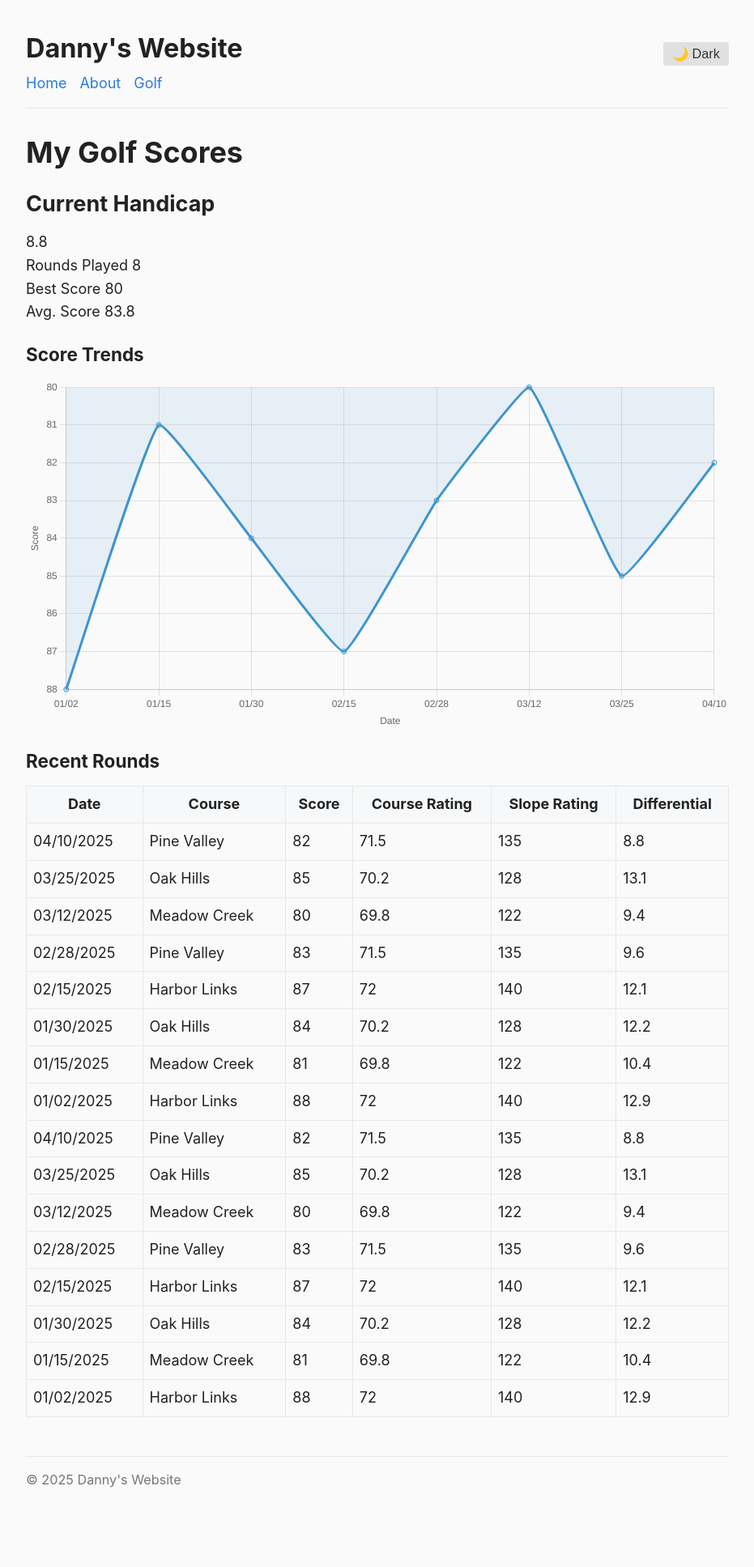
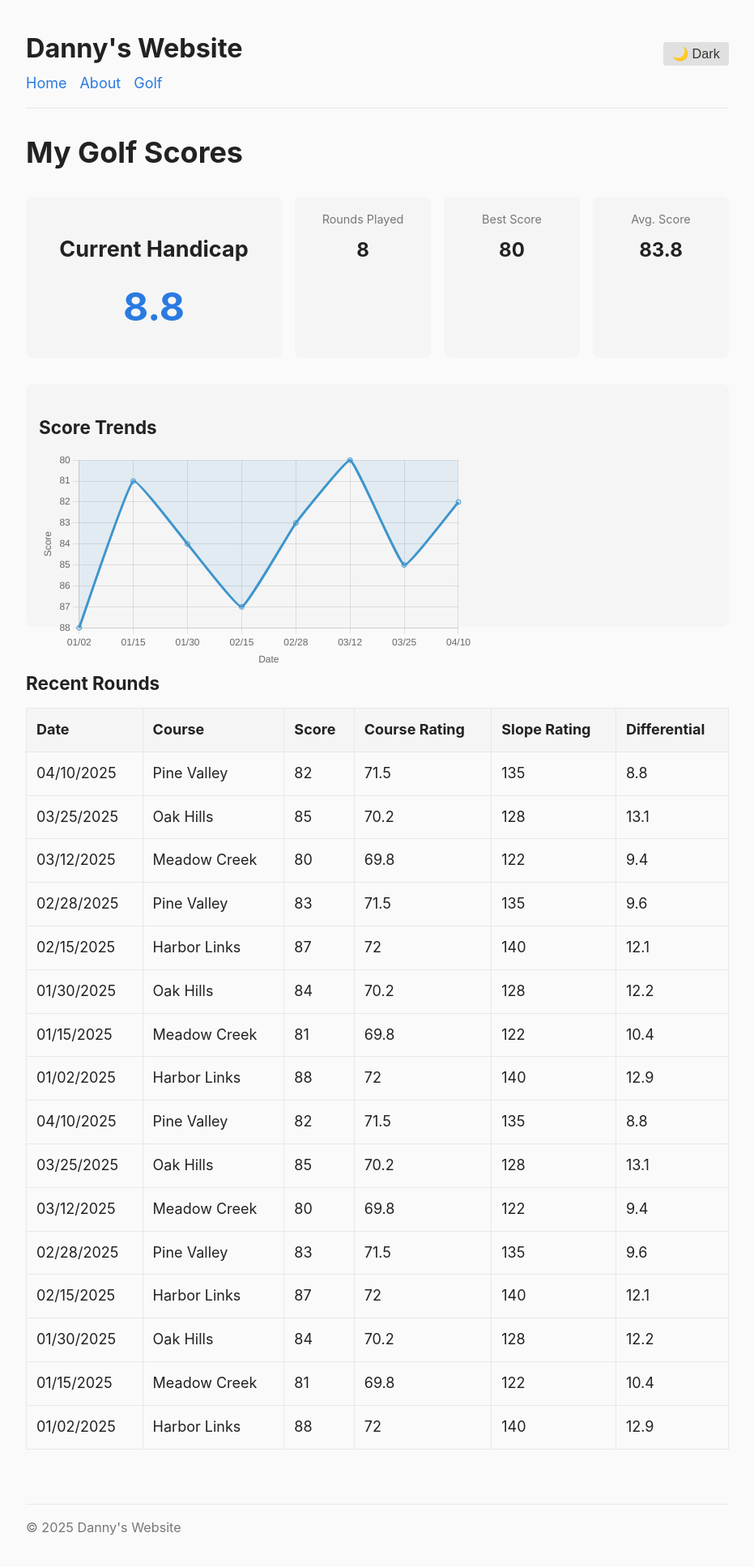
Before and after one commit to DanSop/DanSop.github.io, a Jekyll site: the page built from golf.md, in a window 1280 px wide. Shown: the whole page at 81% size, without its empty margins (174-1105 px from the left). Built offline with Jekyll 4.4.1, drawn with Linux system fonts in a browser that asks for light colours; before the commit the page ends 1876 px from its top, so only the background shows below that.

Commit message:
Update main.css

```diff
--- a/css/main.css
+++ b/css/main.css
@@ -8,6 +8,8 @@
   --secondary-text: #777;
   --button-bg: #e0e0e0;
   --button-color: #333;
+  --highlight-bg: #f5f5f5;
+  --highlight-accent: #2a7ae2;
 }
 
 [data-theme="dark"] {
@@ -19,6 +21,8 @@
   --secondary-text: #bbb;
   --button-bg: #444;
   --button-color: #eee;
+  --highlight-bg: #333;
+  --highlight-accent: #79b8ff;
 }
 
 * {
@@ -243,3 +247,112 @@ ul, ol {
 .math {
   overflow-x: auto;
 }
+
+/* Golf scores page styling */
+.golf-stats-container {
+  margin: 2rem 0;
+}
+
+.stats-summary {
+  display: flex;
+  flex-wrap: wrap;
+  justify-content: space-between;
+  margin-bottom: 2rem;
+  gap: 1rem;
+}
+
+.handicap-display {
+  flex: 1;
+  min-width: 250px;
+  padding: 1.5rem;
+  background-color: var(--highlight-bg);
+  border-radius: 8px;
+  text-align: center;
+  transition: background-color 0.3s ease;
+}
+
+.handicap-value {
+  font-size: 3rem;
+  font-weight: bold;
+  color: var(--highlight-accent);
+  transition: color 0.3s ease;
+}
+
+.quick-stats {
+  flex: 2;
+  display: flex;
+  gap: 1rem;
+  flex-wrap: wrap;
+}
+
+.stat-box {
+  flex: 1;
+  min-width: 120px;
+  padding: 1rem;
+  background-color: var(--highlight-bg);
+  border-radius: 8px;
+  text-align: center;
+  display: flex;
+  flex-direction: column;
+  transition: background-color 0.3s ease;
+}
+
+.stat-label {
+  font-size: 0.9rem;
+  color: var(--secondary-text);
+  margin-bottom: 0.5rem;
+  transition: color 0.3s ease;
+}
+
+.stat-value {
+  font-size: 1.5rem;
+  font-weight: bold;
+}
+
+.chart-container {
+  margin: 2rem 0;
+  height: 300px;
+  background-color: var(--highlight-bg);
+  padding: 1rem;
+  border-radius: 8px;
+  transition: background-color 0.3s ease;
+}
+
+.scores-table-container {
+  margin: 2rem 0;
+  overflow-x: auto;
+}
+
+.scores-table {
+  width: 100%;
+  border-collapse: collapse;
+}
+
+.scores-table th, .scores-table td {
+  padding: 0.75rem;
+  text-align: left;
+  border-bottom: 1px solid var(--border-color);
+  transition: border-color 0.3s ease;
+}
+
+.scores-table th {
+  background-color: var(--highlight-bg);
+  font-weight: bold;
+  transition: background-color 0.3s ease;
+}
+
+.scores-table tr:hover {
+  background-color: var(--highlight-bg);
+  opacity: 0.8;
+  transition: background-color 0.3s ease;
+}
+
+@media (max-width: 768px) {
+  .stats-summary {
+    flex-direction: column;
+  }
+
+  .handicap-display, .quick-stats {
+    width: 100%;
+  }
+}
```
